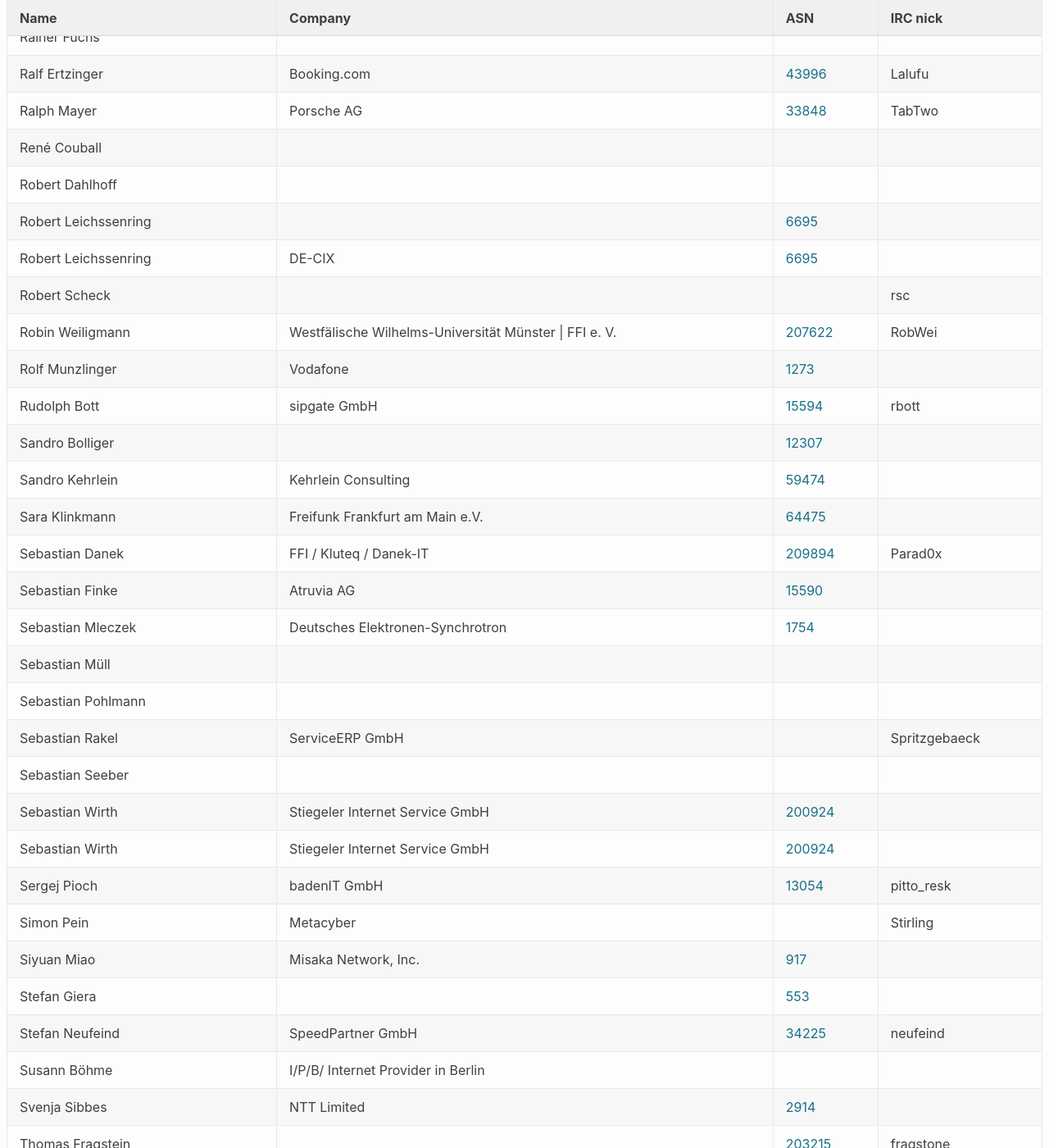
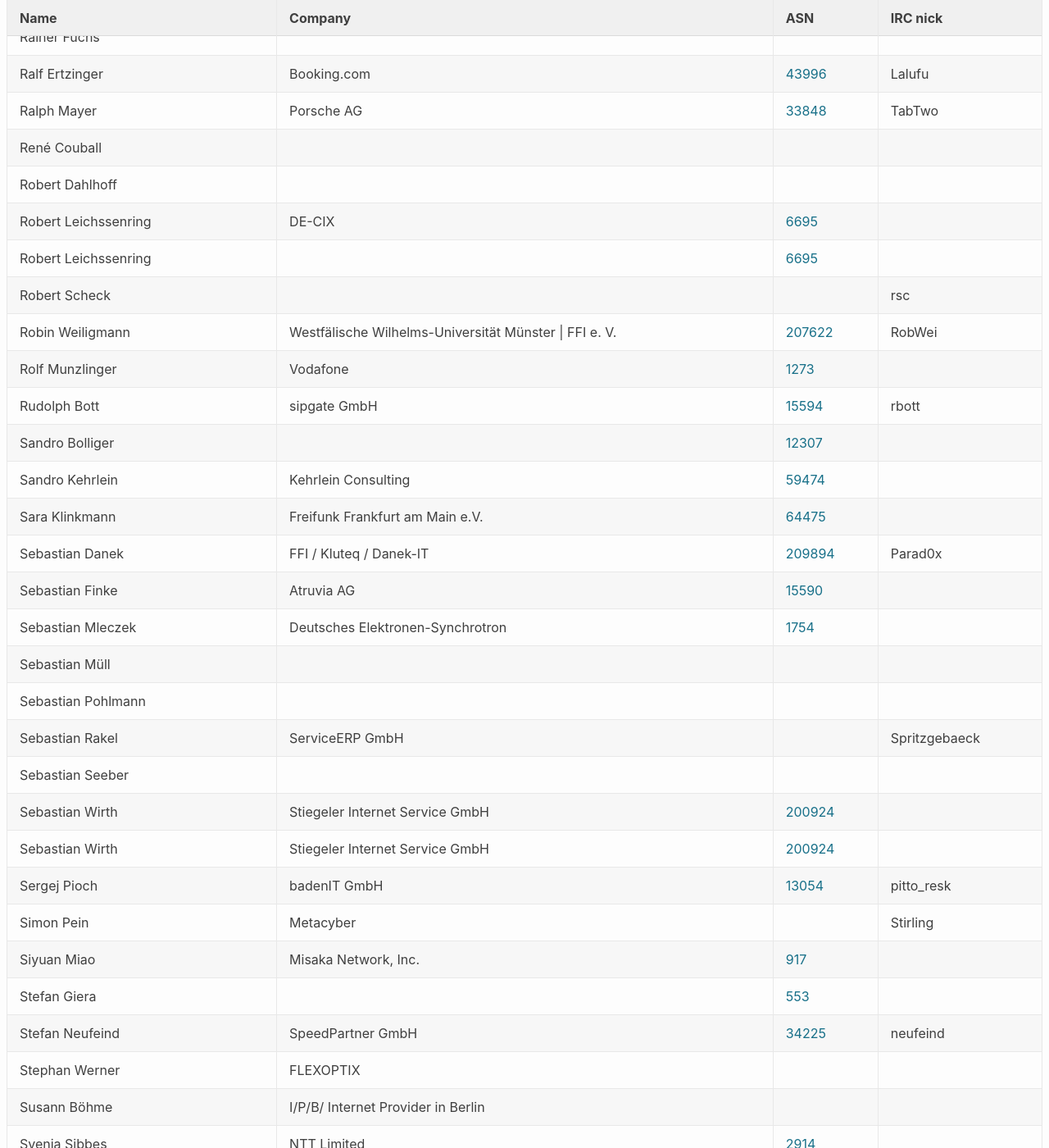
Before and after one commit to denog/pretix-attendeelist, a Jekyll site: the page built from denog14/index.md, in a window 1280 px wide and 1400 px high, scrolled down 19149 px. Shown: the whole window at 82% size. Built offline with Jekyll 4.4.1, drawn with Linux system fonts in a browser that asks for light colours.

Commit message:
Latest data: Wed Nov  9 21:34:16 UTC 2022

```diff
--- a/_data/attendees_denog14_remote.json
+++ b/_data/attendees_denog14_remote.json
@@ -715,13 +715,13 @@
   },
   {
     "name": "Robert Leichssenring",
-    "company": null,
+    "company": "DE-CIX",
     "irc": null,
     "asn": "6695"
   },
   {
     "name": "Robert Leichssenring",
-    "company": "DE-CIX",
+    "company": null,
     "irc": null,
     "asn": "6695"
   },
@@ -852,6 +852,12 @@
     "asn": "34225"
   },
   {
+    "name": "Stephan Werner",
+    "company": "FLEXOPTIX",
+    "irc": null,
+    "asn": null
+  },
+  {
     "name": "Susann Böhme",
     "company": "I/P/B/ Internet Provider in Berlin",
     "irc": null,
```
